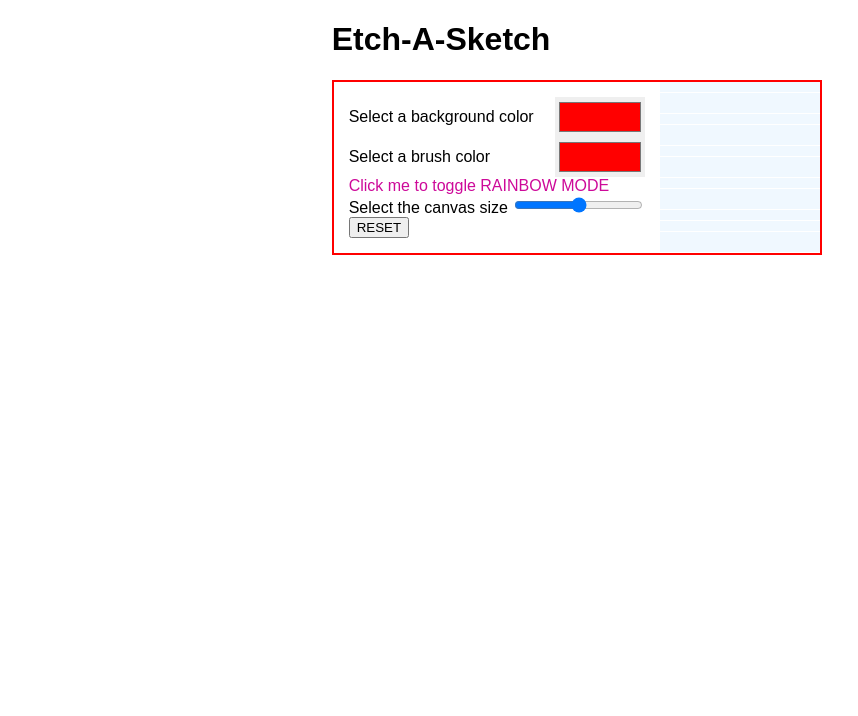
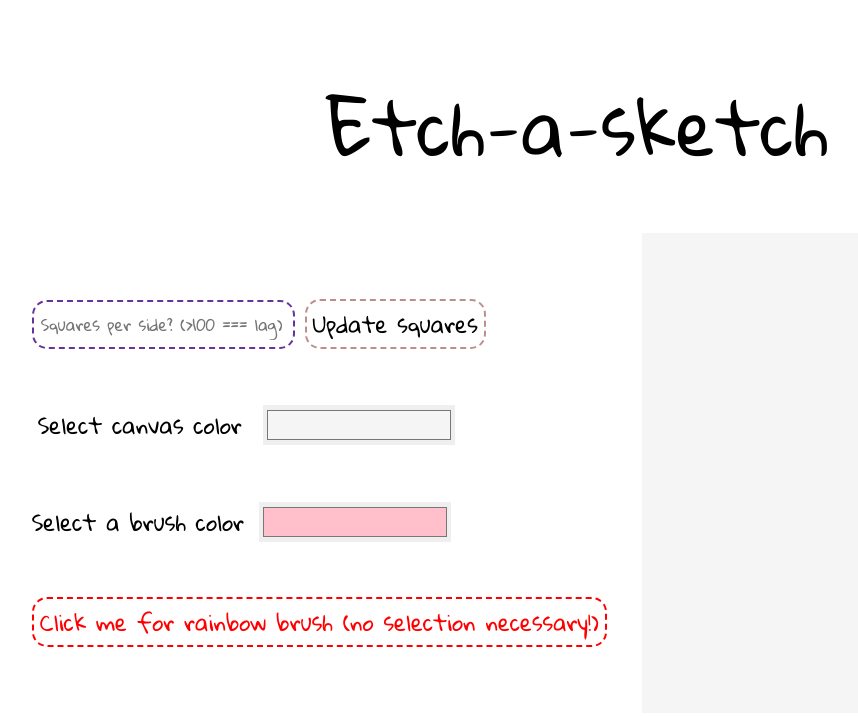
Before and after one commit to Brianchristbc/etch-a-sketch, a plain HTML site: page index.html in a window 1280 px wide. Shown: the whole page, without its empty margins (63-921 px from the left). Drawn offline with Linux system fonts and the light colour scheme.

Commit message:
Create a UI for the webpage

```diff
--- a/index.html
+++ b/index.html
@@ -8,45 +8,39 @@
   <link rel="stylesheet" href="./style.css">
   <link rel="shortcut icon" href="../img/navicon.png" type="image/x-icon">
   <script src="./javascript.js" defer></script>
+  <link rel="preconnect" href="https://fonts.googleapis.com">
+  <link rel="preconnect" href="https://fonts.gstatic.com" crossorigin>
+  <link href="https://fonts.googleapis.com/css2?family=Gloria+Hallelujah&display=swap" rel="stylesheet">
 </head>
 <body>
-  <div>
-    <h1 class="title">
-      Etch-A-Sketch
-    </h1>
-
-    <div class="main">
-      <div class="toolskit">
-        <div class="background">
-          <span>Select a background color</span>
-          <input type="color" class="color-picker" value="#ff0000" />
-        </div>
-        <div class="brush">
-          <span>Select a brush color</span>
-          <input type="color" class="color-picker" value="#ff0000" />
-        </div>
-        <div class="solid">
-        </div>
-        <div class="rainbow">
-          <button class="rainbow-button">
-            <span class="rainbow-text">Click me to toggle RAINBOW MODE</span>
-          </button>
-        </div>
-        <div class="size-slider">
-          <span>Select the canvas size</span>
-          <input type="range">
-        </div>
-        <button class="reset">
-          RESET
-        </button>
+  <div class="title">Etch-a-sketch</div>
+  <div class="main">
+    <div class="toolkit">
+      <div class="input-row">
+        <input type="text" id="square-input" placeholder="Squares per side? (>100 === lag)">
+        <button class="square-input-button">Update squares</button>
+        <div class="updated"></div>
+      </div>
+      <div class="fill-row">
+        <button class="fill-button">Select canvas color</button>
+        <input type="color" id="canvas-color-picker">
+      </div>
+      <div class="brush-row">
+        <span>Select a brush color </span>
+        <input type="color" id="brush-color-picker">
       </div>
 
-      <div class="container">
-
+      <div class="rainbow-row">
+        <button class="rainbow-button">Click me for rainbow brush (no selection necessary!)</button>
+        <div class="toggle-row">
+          <!-- <button class="rainbow-switch">TOGGLE RAINBOW ANIMATION</button>
+          <label class="switch">
+          <input type="checkbox">
+          <span class="slider round"></span>
+        </label> -->
+        </div>
       </div>
-
-
     </div>
+    <div class="container"></div>
   </div>
-</body>
 </html>
--- a/javascript.js
+++ b/javascript.js
@@ -1,60 +1,134 @@
-for (let i=0; i<256; i++) {
-  const sketch = document.createElement('div');
-  sketch.classList.add('sketch');
-  sketch.style.width = "10px";
-  sketch.style.height = "10px";
-  sketch.style.background = "aliceblue"
-  sketch.style.margin = "0";
-  const container = document.querySelector('.container');
-  container.appendChild(sketch);
-}
+const container = document.querySelector('.container')
+let squares;
 
-const sketch = document.querySelectorAll('.sketch')
+const squareInput = document.getElementById('square-input');
+const squareInputButton = document.querySelector('.square-input-button');
+const updated = document.querySelector('.updated')
+const canvasPicker = document.getElementById('canvas-color-picker')
+canvasPicker.value = '#F5F5F5'
+const brushPicker = document.getElementById('brush-color-picker');
+brushPicker.value = '#FFC0CB'
 
-sketch.forEach((sketch) => {
-  sketch.addEventListener('mouseover', () => {
-    sketch.style.background = randomColorGenerator();
+window.addEventListener('load', () => {
+  squares = 100;
+  let lengthOfSquares = 480/squares;
+  let numberOfSquares = squares**2;
+  createCanvas(numberOfSquares, lengthOfSquares, canvasPicker.value || '#F5F5F5');
+
+  const square = document.querySelectorAll('.square');
+
+  canvasPicker.addEventListener('change', function pickColor() {
+    square.forEach((element) => {
+      element.style.background = canvasPicker.value
+    })
   })
 })
 
-const reset = document.querySelector('.reset')
+squareInputButton.addEventListener('click', () => {
+  squares = (squareInput.value)*1;
+  squareInput.value = "";
+  let lengthOfSquares = 480/squares;
+  let numberOfSquares = squares**2;
+  createCanvas(numberOfSquares, lengthOfSquares, canvasPicker.value || '#F5F5F5');
+  updated.textContent = "updated!"
 
-reset.addEventListener('click', () => {
-  sketch.forEach((sketch) => {
-    sketch.style.background = (colorOfChoice || "#ff0000")
+  const square = document.querySelectorAll('.square');
+
+  canvasPicker.addEventListener('change', function pickColor() {
+    square.forEach((element) => {
+      element.style.background = canvasPicker.value
+    })
   })
 })
 
-colorPicker = document.querySelector('.color-picker');
-// addeventlistener can be fired with input and change
-// event.target.value
 
-colorPicker.addEventListener('input', (e) => {
-  colorOfChoice = e.target.value;
+squareInput.addEventListener('keydown', (e) => {
+  if (e.key === "Enter") {
+    squares = (squareInput.value)*1;
+    squareInput.value = "";
+    let lengthOfSquares = 480/squares;
+    let numberOfSquares = squares**2;
+    createCanvas(numberOfSquares, lengthOfSquares, canvasPicker.value || '#F5F5F5');
+    updated.textContent = "updated!"
+
+    const square = document.querySelectorAll('.square');
+
+    canvasPicker.addEventListener('change', function pickColor() {
+      square.forEach((element) => {
+        element.style.background = canvasPicker.value
+      })
+    })
+  }
 })
 
-colorPicker.addEventListener('change', (e) => {
-  colorOfChoice = e.target.value;
+function createCanvas(numberOfSquares, lengthOfSquares, color) {
+  container.innerHTML = "";
+  for(let i=0; i<numberOfSquares; i++) {
+    const square = document.createElement('div');
+    square.classList.add('square')
+    square.style.height = `${lengthOfSquares}px`;
+    square.style.width = `${lengthOfSquares}px`;
+    square.style.background = canvasPicker.value;
+    container.appendChild(square);
+  }
+}
+
+let brushColor = 'Pink';
+
+function pickBrushColor() {
+  brushColor = brushPicker.value;
+  return brushColor;
+}
+
+brushPicker.addEventListener('change', () => {
+  pickBrushColor();
 })
-// when can i use this instead of e
+
+container.addEventListener('mouseover', (e) => {
+  const square = e.target;
+  square.style.background = brushColor
+})
 
 function randomColorGenerator() {
-  const red = Math.floor((Math.random())*255);
-  const green = Math.floor((Math.random())*255);
-  const blue = Math.floor((Math.random())*255);
-  return `rgb(${red}, ${green}, ${blue})`
+  const red = (Math.floor(Math.random()*255));
+  const green = (Math.floor(Math.random()*255));
+  const blue = (Math.floor(Math.random()*255));
+  const rgb = `rgb(${red}, ${green}, ${blue})`;
+  return rgb;
 }
 
-const rainbowText = document.querySelector('.rainbow-text');
 
-rainbowText.style.color = randomColorGenerator()
+const rainbowButton = document.querySelector('.rainbow-button');
+
+rainbowButton.addEventListener('click', () => {
+  brushToggle()})
 
 
+  function brushToggle() {
+    const displayToggle = document.querySelector('.toggle-row');
+    if (!(rainbowButton.classList.contains('activated'))) {
+      rainbowButton.classList.toggle('activated')
+      displayToggle.textContent = 'toggled';
+      container.removeEventListener('mouseover', (e) => {
+        const square = e.target;
+        square.style.background = brushColor
+      })
+      container.addEventListener('mouseover', (e) => {
+        const square = e.target;
+        square.style.background = randomColorGenerator()
+      })
+      }
 
-
-
-
-
-// const p = 'The quick brown fox jumps over the lazy dog. If the dog reacted, was it really lazy?';
-
-// console.log(p.replace('dog', 'monkey'));
+      else if (rainbowButton.classList.contains('activated')) {
+        rainbowButton.classList.toggle('activated')
+        displayToggle.textContent = '';
+        container.removeEventListener('mouseover', (e) => {
+          const square = e.target;
+          square.style.background = randomColorGenerator()
+        })
+        container.addEventListener('mouseover', (e) => {
+          const square = e.target;
+          square.style.background = brushColor
+        })
+      }
+  }
--- a/style.css
+++ b/style.css
@@ -1,57 +1,131 @@
 * {
-  font-family: 'Gloria Hallelujah', Arial, Helvetica, sans-serif;
+  font-family: 'Gloria Hallelujah', Georgia, 'Times New Roman', Times, serif;
+  font-size: 22px;
 }
 
 body {
-margin: 0;
-display: flex;
-height: 100vh;
-width: 100vw;
-justify-content: center;
+  margin: 0;
+  width: 100vw;
+  height: 100vh;
 }
 
-.color-picker {
-border: none;
-width: 90px;
-height: 40px;
+button {
+  border: none;
+  background: none;
+  display: flex;
+  justify-content: left;
 }
 
-.background,
-.brush {
-display: flex;
-align-items: center;
-justify-content: space-between;
+.title {
+  display: flex;
+  justify-content: center;
+  font-size: 72px;
+  margin: 55px 0px 35px 0px;
 }
 
-.rainbow-text {
-color: randomColorGenerator();
+.main {
+  display: flex;
+  justify-content: center;
+  align-items: center;
+  gap: 35px;
 }
 
-.toolskit {
-margin: 15px;
+.toolkit {
+  display: flex;
+  height: 50vh;
+  flex-direction: column;
+  justify-content: space-around;
+}
+
+.input-row {
+  display: flex;
+  justify-content: left;
+  align-items: center;
+}
+
+#square-input {
+  width: 245px;
+  font-size: 16px;
+  padding: 7px;
+  border-radius: 15px;
+  border: 2px dashed rebeccapurple;
+}
+
+.square-input-button {
+  border: 2px dashed rosybrown;
+  border-radius: 15px;
+  margin-left: 10px;
+}
+
+.updated {
+  font-size: 16px;
+  margin-left: 10px;
+}
+.container {
+  width: 480px;
+  height: 480px;
+  display: flex;
+  flex-wrap: wrap;
+}
+
+.fill-row,
+.brush-row,
+.toggle-row {
+  display: flex;
+  align-items: center;
+}
+
+
+#canvas-color-picker,
+#brush-color-picker {
+  border: none;
+  width: 15vw;
+  height: 5vh;
+  margin-left: 15px;
 }
 
 .rainbow-button {
-border: none;
-background: none;
-font-size: 16px;
-padding: 0;
+  animation: rainbow-button 2.5s linear;
+	animation-iteration-count: infinite;
+  border: 2px dashed;
+  border-radius: 15px;
 }
 
-.main {
-border: 2px solid red;
-display: flex;
+@keyframes rainbow-button{
+  100%,0%{
+    color: rgb(255,0,0);
+  }
+  8%{
+    color: rgb(255,127,0);
+  }
+  16%{
+    color: rgb(255,255,0);
+  }
+  25%{
+    color: rgb(127,255,0);
+  }
+  33%{
+    color: rgb(0,255,0);
+  }
+  41%{
+    color: rgb(0,255,127);
+  }
+  50%{
+    color: rgb(0,255,255);
+  }
+  58%{
+    color: rgb(0,127,255);
+  }
+  66%{
+    color: rgb(0,0,255);
+  }
+  75%{
+    color: rgb(127,0,255);
+  }
+  83%{
+    color: rgb(255,0,255);
+  }
+  91%{
+    color: rgb(255,0,127);
+  }
 }
-
-.container {
-display: grid;
-grid-template-columns: 1fr 1fr 1fr 1fr 1fr 1fr 1fr 1fr 1fr 1fr 1fr 1fr 1fr 1fr 1fr 1fr;
-grid-template-rows: 1fr 1fr 1fr 1fr 1fr 1fr 1fr 1fr 1fr 1fr 1fr 1fr 1fr 1fr 1fr 1fr;
-
-}
-
-
-
-/* .sketch:hover {
-background: black;
-} */ /*understand why this does not work*/
```
